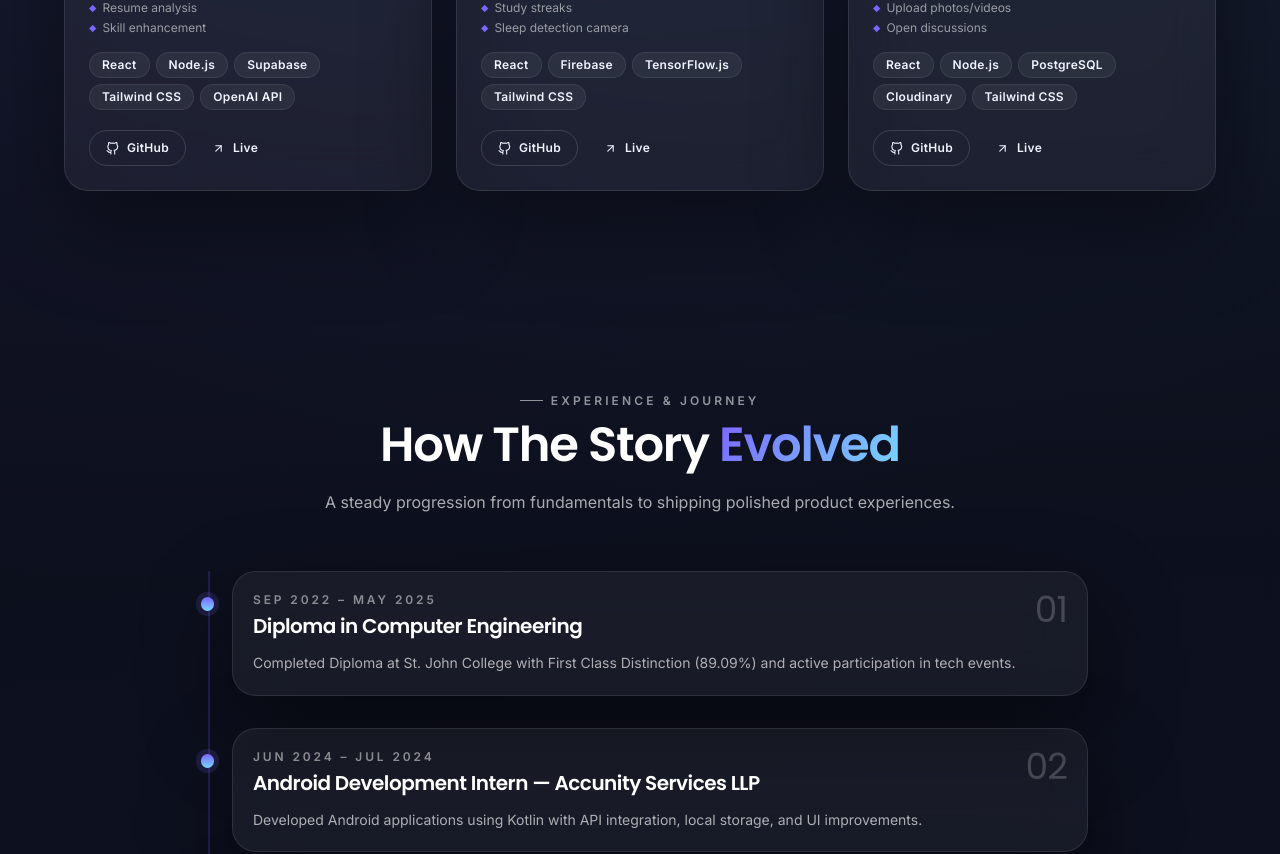
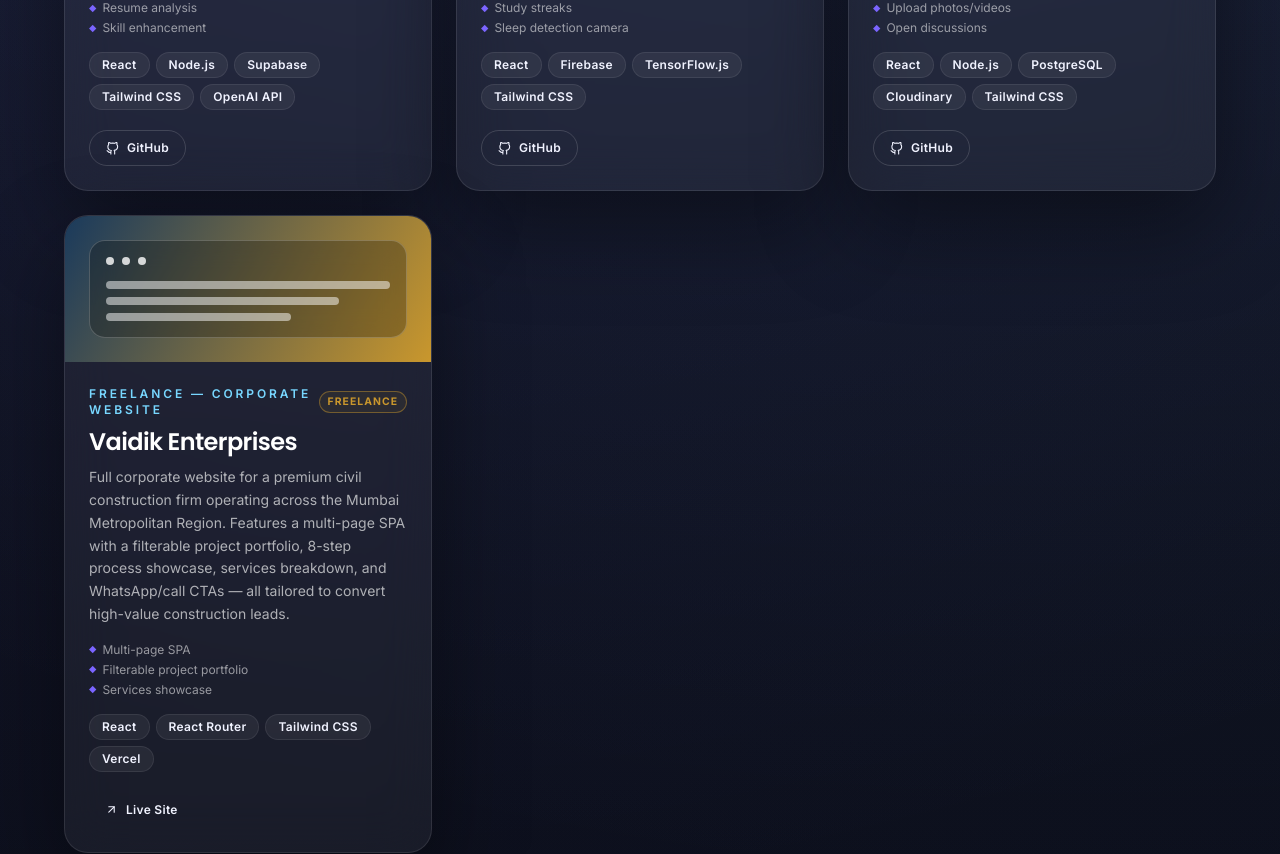
Before and after one commit to vaidik00/personal-portfolio, a React (Vite) app: page / in a window 1280 px wide. Shown: the part 3140-3994 px from the top of the page. Built offline with nearby package versions, Linux system fonts and the light colour scheme; a web font is replaced by a local one.

Commit message:
added freelance project and seo verification code in head

```diff
--- a/index.html
+++ b/index.html
@@ -41,6 +41,7 @@
     rel="stylesheet" />
   <link href="https://api.fontshare.com/v2/css?f[]=clash-display@400,500,600,700&f[]=satoshi@400,500,700&display=swap"
     rel="stylesheet" />
+  <meta name="google-site-verification" content="T8VjYFTYbrF4AgLtOOP3A0jMXJqGXhj799czPELjUhA" />
   <title>Vaidik Patel | Luxury Developer Portfolio</title>
 </head>
 
--- a/src/components/sections/ProjectsSection.jsx
+++ b/src/components/sections/ProjectsSection.jsx
@@ -88,9 +88,28 @@ function ProjectCard({ project, index }) {
 
         {/* Content */}
         <div className="p-6" style={{ position: 'relative', zIndex: 2 }}>
+          <div className="flex items-center justify-between">
             <p className="text-xs font-semibold uppercase tracking-[0.24em] text-[var(--color-soft-blue)]">
               {project.subtitle}
             </p>
+            {project.tag === 'Freelance' && (
+              <span
+                style={{
+                  fontSize: '0.65rem',
+                  fontWeight: 700,
+                  letterSpacing: '0.1em',
+                  textTransform: 'uppercase',
+                  color: '#c9972d',
+                  border: '1px solid rgba(201,151,45,0.45)',
+                  borderRadius: '999px',
+                  padding: '2px 8px',
+                  background: 'rgba(201,151,45,0.08)',
+                }}
+              >
+                Freelance
+              </span>
+            )}
+          </div>
           <h3 className="mt-2 font-display text-2xl font-semibold tracking-tight text-black dark:text-white">
             {project.name}
           </h3>
@@ -117,18 +136,22 @@ function ProjectCard({ project, index }) {
 
           {/* Action buttons — using shadcn Button */}
           <div className="mt-5 flex flex-wrap gap-2.5">
+            {project.githubUrl && project.githubUrl !== '#' && (
               <Button asChild size="sm" variant="outline">
                 <a href={project.githubUrl} target="_blank" rel="noreferrer">
                   <FiGithub size={13} />
                   GitHub
                 </a>
               </Button>
+            )}
+            {project.liveUrl && project.liveUrl !== '#' && (
               <Button asChild size="sm" variant="ghost">
                 <a href={project.liveUrl} target="_blank" rel="noreferrer">
                   <FiArrowUpRight size={13} />
-                Live
+                  Live Site
                 </a>
               </Button>
+            )}
           </div>
         </div>
       </motion.article>
--- a/src/data/siteData.js
+++ b/src/data/siteData.js
@@ -114,6 +114,7 @@ export const projects = [
     githubUrl: 'https://github.com/vaidik00/applyiq',
     liveUrl: '#',
     accent: 'linear-gradient(120deg, #6f5cff, #7ad0ff)',
+    tag: 'Personal',
   },
   {
     name: 'StudyBuddy',
@@ -125,6 +126,7 @@ export const projects = [
     githubUrl: 'https://github.com/vaidik00/studybuddy',
     liveUrl: '#',
     accent: 'linear-gradient(120deg, #5dd1ff, #5ef1d0)',
+    tag: 'Personal',
   },
   {
     name: 'CampusCare',
@@ -136,6 +138,21 @@ export const projects = [
     githubUrl: 'https://github.com/vaidik00/campuscare',
     liveUrl: '#',
     accent: 'linear-gradient(120deg, #7d78ff, #a29dff)',
+    tag: 'Personal',
+  },
+  {
+    name: 'Vaidik Enterprises',
+    subtitle: 'Freelance — Corporate Website',
+    description:
+      'Full corporate website for a premium civil construction firm operating across the Mumbai Metropolitan Region. Features a multi-page SPA with a filterable project portfolio, 8-step process showcase, services breakdown, and WhatsApp/call CTAs — all tailored to convert high-value construction leads.',
+    features: ['Multi-page SPA', 'Filterable project portfolio', 'Services showcase', 'Process timeline', 'WhatsApp & Call CTAs'],
+    techStack: ['React', 'React Router', 'Tailwind CSS', 'Vercel'],
+    githubUrl: '#',
+    liveUrl: 'https://vaidik-enterprises.vercel.app/',
+    accent: 'linear-gradient(120deg, #1a3a5c, #c9972d)',
+    tag: 'Freelance',
+    client: 'Vaidik Enterprises (Narotam M. Dholu)',
+    domain: 'Civil Construction & Real Estate',
   },
 ];
 
```
Lines whose indentation alone changed are shown as unchanged.
